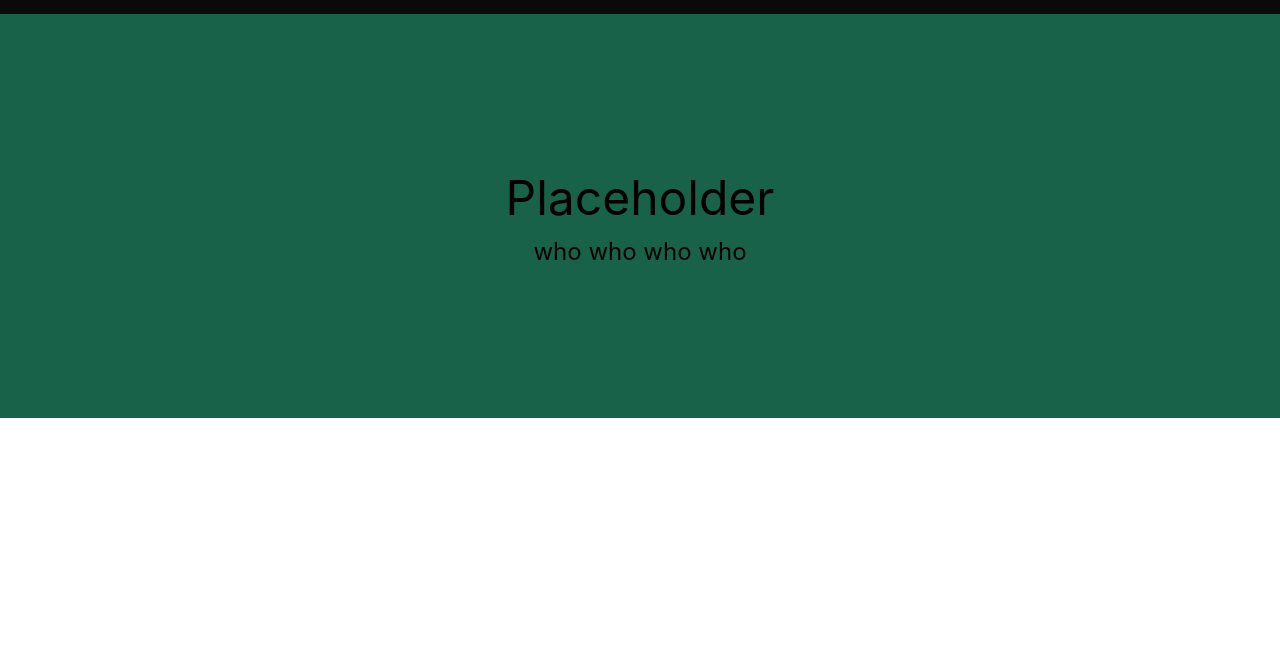
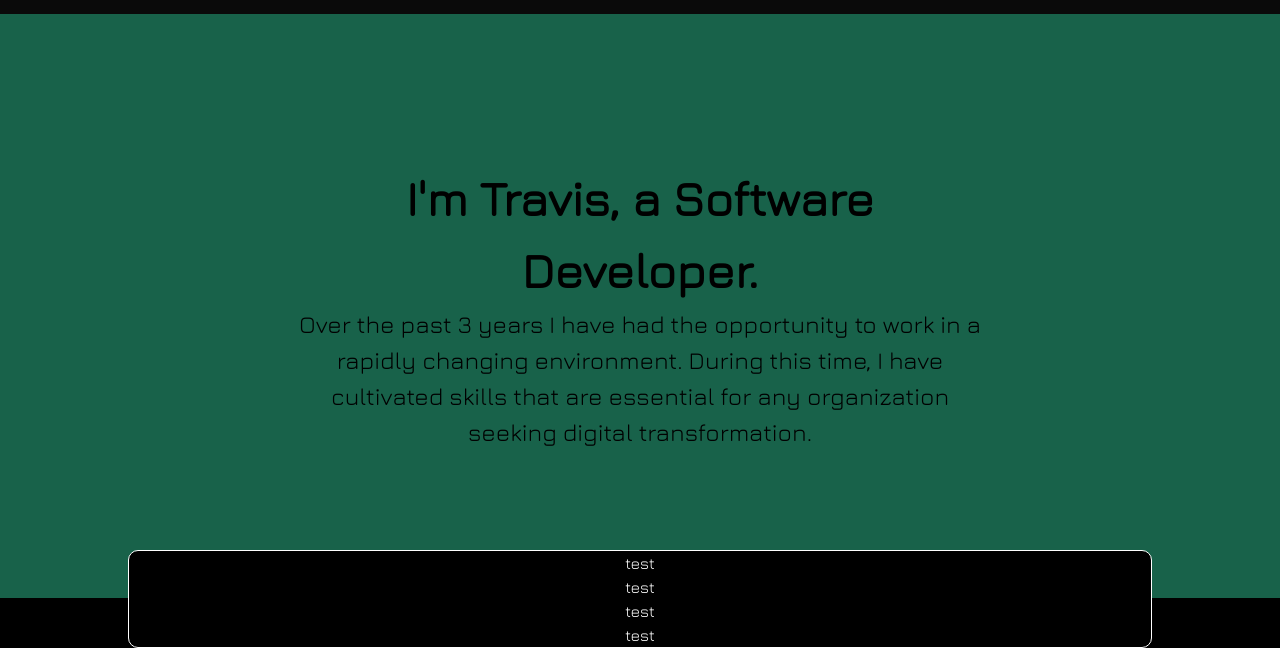
Before and after one commit to tevyt/greenphoenix, a Gatsby site: page / in a window 1280 px wide. Shown: the part 796-1444 px from the top of the page. Before the commit the page ends 1214 px from the top, so only its background shows below. Built offline with nearby package versions, Linux system fonts and the light colour scheme; Gatsby itself is replaced by a stand-in of ours.

Commit message:
feature: Creates outline of the greetings section.
Creates a greetings section that introduces me and displays a container
for my skills.

```diff
--- a/src/components/Container/container.scss
+++ b/src/components/Container/container.scss
@@ -1 +1,7 @@
 @import "~bulma/bulma.sass";
+
+html,
+body {
+  font-family: "Jura";
+  background-color: black;
+}
--- a/src/sections/greeting/greeting-styles.scss
+++ b/src/sections/greeting/greeting-styles.scss
@@ -2,7 +2,6 @@
 @import "../../styles/dimensions";
 
 .greeting {
-  font-family: "Jura";
   &-head {
     align-items: center;
     display: flex;
--- a/src/sections/introduction/introduction-styles.scss
+++ b/src/sections/introduction/introduction-styles.scss
@@ -10,9 +10,23 @@
     width: 60%;
     &-name {
       font-size: 3em;
+      font-weight: bold;
     }
     &-summary {
       font-size: 1.5em;
     }
   }
+  &-skills {
+    background-color: black;
+    border-radius: 10px;
+    border: 0.5px solid white;
+    color: white;
+    left: 50%;
+    position: absolute;
+    -moz-transform: translateX(-50%);
+    -webkit-transform: translateX(-50%);
+    transform: translateX(-50%);
+    text-align: center;
+    width: 80%;
+  }
 }
--- a/src/sections/introduction/introduction-view.js
+++ b/src/sections/introduction/introduction-view.js
@@ -6,8 +6,20 @@ function Introduction() {
   return (
     <section className="introduction section">
       <div className="introduction-container">
-        <div className="introduction-container-name">Placeholder</div>
-        <p className="introduction-container-summary">who who who who</p>
+        <div className="introduction-container-name">
+          I'm Travis, a Software Developer.
+        </div>
+        <p className="introduction-container-summary">
+          Over the past 3 years I have had the opportunity to work in a rapidly
+          changing environment. During this time, I have cultivated skills that
+          are essential for any organization seeking digital transformation.
+        </p>
+      </div>
+      <div className="introduction-skills">
+        <div>test</div>
+        <div>test</div>
+        <div>test</div>
+        <div>test</div>
       </div>
     </section>
   )
```
